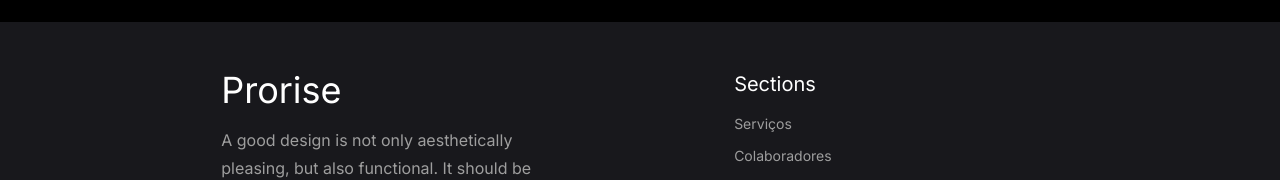
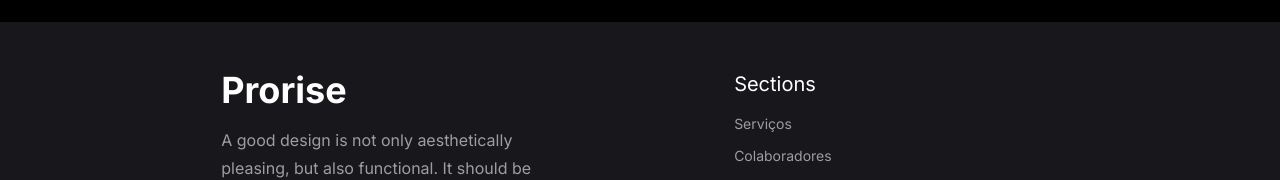
Before and after one commit to RodrigoNeoEx/prorise, a Next.js app: page / in a window 1280 px wide. Shown: the part 5512-5692 px from the top of the page. Built offline with nearby package versions, Linux system fonts and the light colour scheme.

Commit message:
fix: bold footer title

```diff
--- a/src/components/Footer.tsx
+++ b/src/components/Footer.tsx
@@ -8,7 +8,7 @@
 			<ContentContainer>
 				<div className="justify-around space-y-6 md:flex md:space-y-0">
 					<div className="space-y-4">
-						<p className="text-4xl">Prorise</p>
+						<p className="text-4xl font-bold">Prorise</p>
 						<p className="max-w-xs text-base leading-7 text-custom-gray-500">
 							A good design is not only aesthetically pleasing, but also functional. It should be
 							able to solve the problem
```
